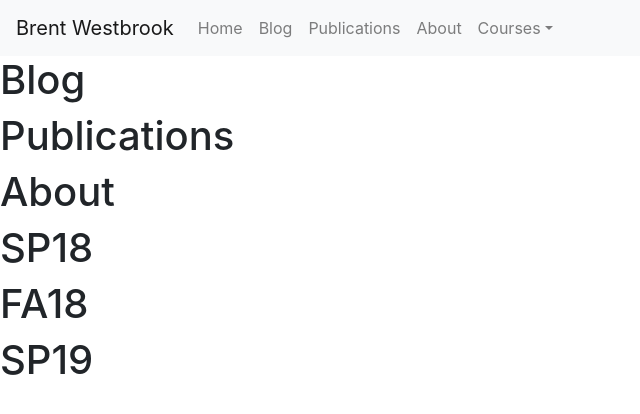
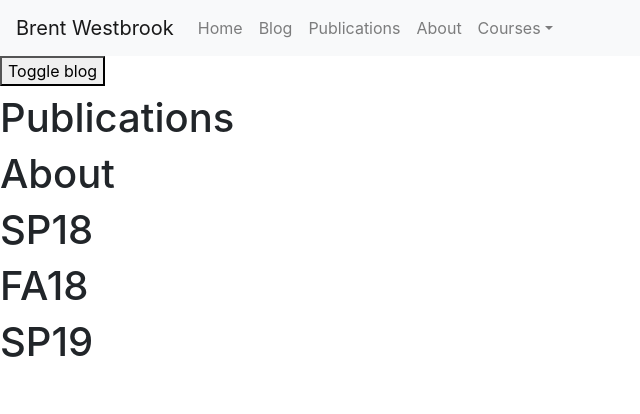
Before and after one commit to ntBre/bwestbro.com, a React (Create React App) app: page /blog in a window 1280 px wide. Shown: the top 414 px of the page, without its empty margins (0-640 px from the left). Built offline with nearby package versions, Linux system fonts and the light colour scheme.

Commit message:
updated for judd

```diff
--- a/src/Blog.js
+++ b/src/Blog.js
@@ -1,8 +1,39 @@
 import React from "react"
+import { directive } from "@babel/types";
 
-function Blog() {
-    return (
-        <h1>Blog</h1>
-    )
+class Blog extends React.Component {
+    constructor() {
+        super()
+        this.state = {
+            display: false
+        }
+        this.handleClick = this.handleClick.bind(this)
+    }
+
+    handleClick() {
+        this.setState(prevState => {
+            return {
+                display: !prevState.display
+            }
+        })
+    }
+    render() {
+        if (this.state.display === true) {
+            return (
+                <div>
+                    <button onClick={this.handleClick}>Toggle blog</button>
+                    <h1>Blog</h1>
+                </div>
+            )
+        }
+        else {
+            return (
+                <div>
+                    <button onClick={this.handleClick}>Toggle blog</button>
+                    <h1></h1>
+                </div>
+            )
+        }
+    }
 }
 export default Blog
--- a/src/NavBar.js
+++ b/src/NavBar.js
@@ -1,7 +1,9 @@
 import React from "react"
 import { Form, Button, NavDropdown, Navbar, Nav, FormControl } from 'react-bootstrap';
+import Blog from "./Blog"
 
-function NavBar() {
+class NavBar extends React.Component {
+    render() {
         return (
             <Navbar bg="light" expand="lg">
                 <Navbar.Brand href="#home">Brent Westbrook</Navbar.Brand>
@@ -9,7 +11,7 @@ function NavBar() {
                 <Navbar.Collapse id="basic-navbar-nav">
                     <Nav className="mr-auto">
                         <Nav.Link href="#home">Home</Nav.Link>
-                    <Nav.Link href="#blog">Blog</Nav.Link>
+                        <Nav.Link href="#blog" onClick={() => Blog.handleClick()}>Blog</Nav.Link>
                         <Nav.Link href="#pubs">Publications</Nav.Link>
                         <Nav.Link href="#about">About</Nav.Link>
                         <NavDropdown title="Courses" id="basic-nav-dropdown">
@@ -23,4 +25,5 @@ function NavBar() {
             </Navbar>
         )
     }
+}
 export default NavBar
```
Lines whose indentation alone changed are shown as unchanged.
